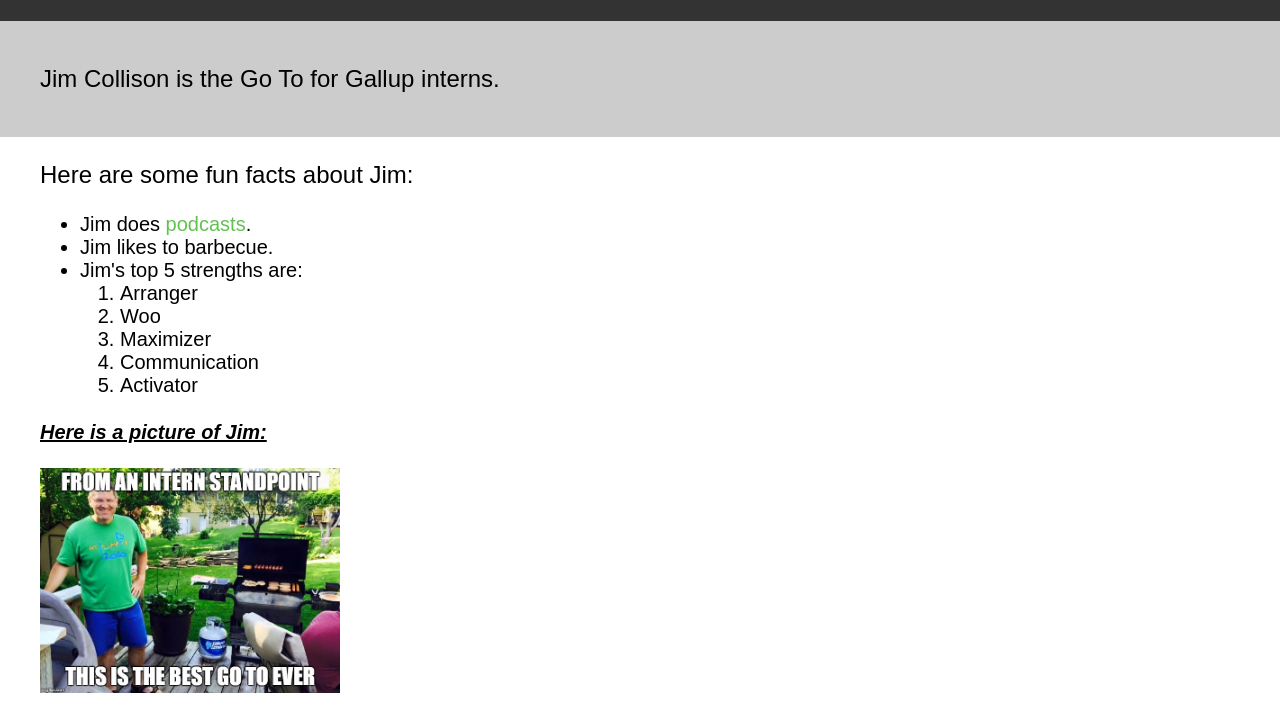
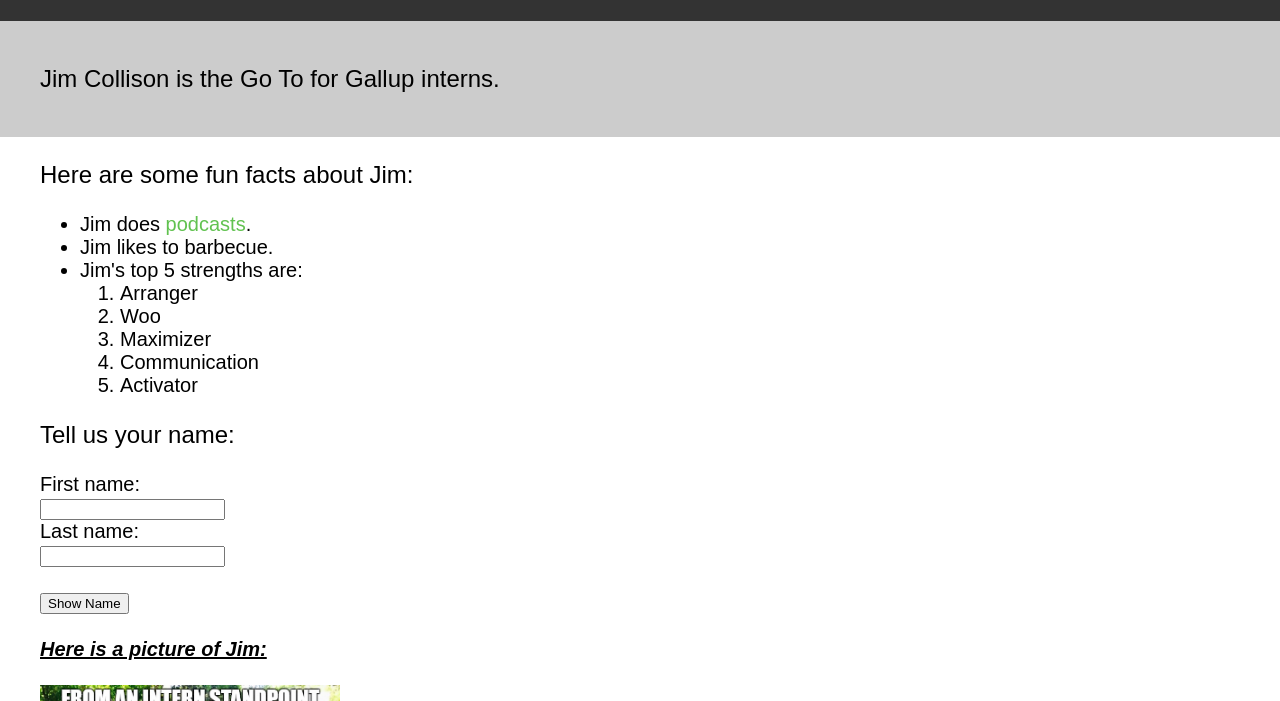
Before and after one commit to mpowell14/GETHIPWeekOne, a plain HTML site: page indexFormatted.html in a window 1280 px wide. Shown: the part 99-800 px from the top of the page. Drawn offline with Linux system fonts and the light colour scheme.

Commit message:
added javascript for week two

```diff
--- a/indexFormatted.html
+++ b/indexFormatted.html
@@ -3,6 +3,7 @@
 
 <head>
   <link rel="stylesheet" href="style.css">
+  <script src="scripts.js"></script>
 </head>
 
 <body>
@@ -29,6 +30,16 @@
         </ol>
       </li>
     </ul>
+    <p>Tell us your name:</p>
+      First name:<br>
+      <input type="text" name="firstname" id="firstname">
+      <br>
+      Last name:<br>
+      <input type="text" name="lastname" id="lastname">
+      <br><br>
+      <button onclick="displayName()">Show Name</button>
+    <p id="demo"></p>
+
     <p><div class="decorated">Here is a picture of Jim:</div></p>
     <img src="jim_collison_meme.jpg">
   </div>
--- /dev/null
+++ b/scripts.js
@@ -0,0 +1,3 @@
+function displayName() {
+    document.getElementById("demo").innerHTML = document.getElementById('firstname').value + " " + document.getElementById('lastname').value;
+}
```
Lines whose indentation alone changed are shown as unchanged.
